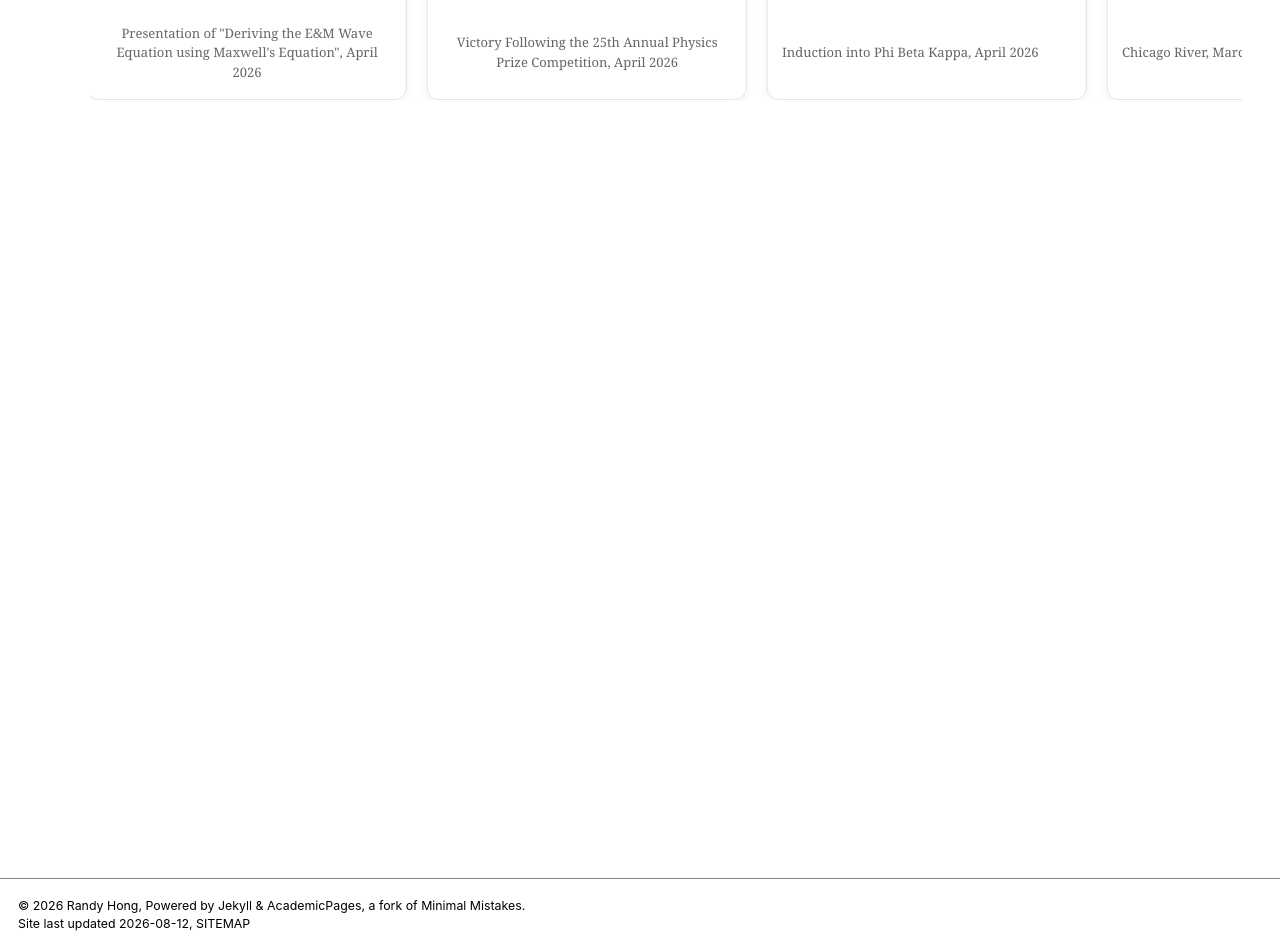
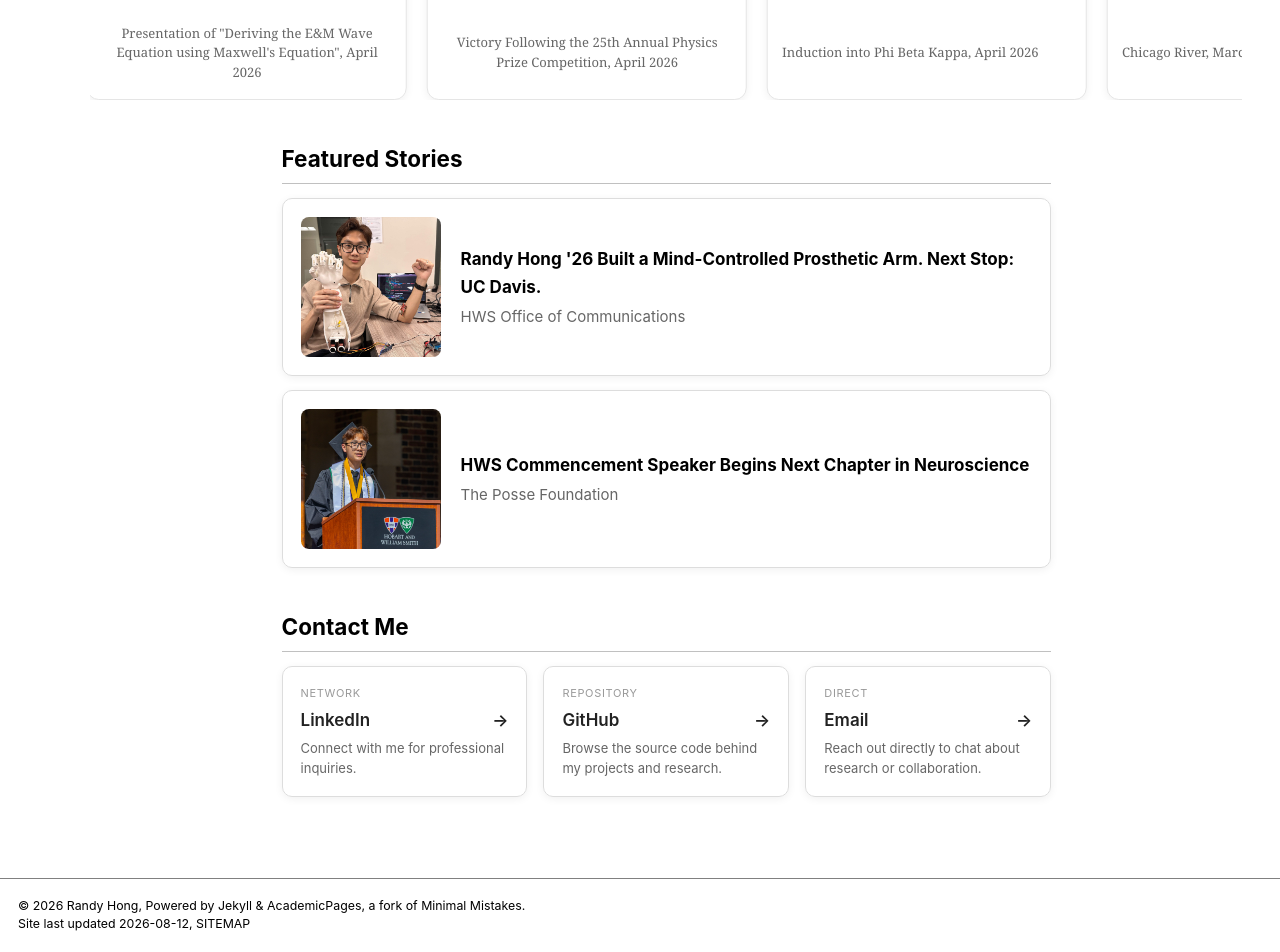
Before and after one commit to randyhongg/randyhongg.github.io, a Jekyll site: the page built from _pages/about.md, in a window 1280 px wide and 1400 px high, scrolled down 636 px, cut to the strip 448-1400 px from the top of the window. Built offline with Jekyll 4.4.1, drawn with Linux system fonts in a browser that asks for light colours; a style sheet for code colours, icons or effects is not loaded.

Commit message:
Update about.md

```diff
--- a/_pages/about.md
+++ b/_pages/about.md
@@ -299,4 +299,67 @@ I am interested in decoding neural signals and interfacing with the brain. My ca
   const lightbox = document.getElementById('photoLightbox');
   const lightboxImg = document.getElementById('photoLightboxImg');
   const lightboxCaption = document.getElementById('photoLightboxCaption');
-  const lightboxClose = document.getElementById('photoLightboxCl
+  const lightboxClose = document.getElementById('photoLightboxClose');
+  if (!track || !lightbox) return;
+
+  track.querySelectorAll('figure').forEach((figure) => {
+    figure.addEventListener('click', () => {
+      const img = figure.querySelector('img');
+      const caption = figure.querySelector('figcaption');
+      lightboxImg.src = img.src;
+      lightboxImg.alt = img.alt;
+      lightboxCaption.textContent = caption ? caption.textContent : '';
+      lightbox.classList.add('open');
+    });
+  });
+
+  function closeLightbox() {
+    lightbox.classList.remove('open');
+  }
+
+  lightboxClose.addEventListener('click', closeLightbox);
+  lightbox.addEventListener('click', (e) => {
+    if (e.target === lightbox) closeLightbox();
+  });
+  document.addEventListener('keydown', (e) => {
+    if (e.key === 'Escape') closeLightbox();
+  });
+})();
+</script>
+
+## Featured Stories
+
+<div class="story-card reveal" onclick="window.open('https://www.hws.edu/news/2026/randy-hong-uc-davis.aspx', '_blank')">
+  <img src="images/arm_pose.jpg" alt="Article thumbnail" style="width: 140px; height: 140px; object-fit: cover; border-radius: 8px; flex-shrink: 0;">
+  <div>
+    <strong style="font-size: 17px;">Randy Hong '26 Built a Mind-Controlled Prosthetic Arm. Next Stop: UC Davis.</strong>
+    <p style="margin: 6px 0 0; font-size: 15px; color: #666;">HWS Office of Communications</p>
+  </div>
+</div>
+
+<div class="story-card" onclick="window.open('https://www.possefoundation.org/news-and-events/hws-commencement-speaker-begins-next-chapter-in-neuroscience', '_blank')">
+  <img src="images/commencement_speaker.jpg" alt="Article thumbnail" style="width: 140px; height: 140px; object-fit: cover; border-radius: 8px; flex-shrink: 0;">
+  <div>
+    <strong style="font-size: 17px;">HWS Commencement Speaker Begins Next Chapter in Neuroscience</strong>
+    <p style="margin: 6px 0 0; font-size: 15px; color: #666;">The Posse Foundation</p>
+  </div>
+</div>
+
+## Contact Me
+<div class="contact-links">
+  <a class="contact-card reveal" href="https://www.linkedin.com/in/randy-hong/" target="_blank">
+    <p class="contact-label">Network</p>
+    <p class="contact-title">LinkedIn <span class="contact-arrow">→</span></p>
+    <p class="contact-desc">Connect with me for professional inquiries.</p>
+  </a>
+  <a class="contact-card reveal" href="https://github.com/randyhongg" target="_blank">
+    <p class="contact-label">Repository</p>
+    <p class="contact-title">GitHub <span class="contact-arrow">→</span></p>
+    <p class="contact-desc">Browse the source code behind my projects and research.</p>
+  </a>
+  <a class="contact-card reveal" href="mailto:randytranhong@gmail.com">
+    <p class="contact-label">Direct</p>
+    <p class="contact-title">Email <span class="contact-arrow">→</span></p>
+    <p class="contact-desc">Reach out directly to chat about research or collaboration.</p>
+  </a>
+</div>
```
